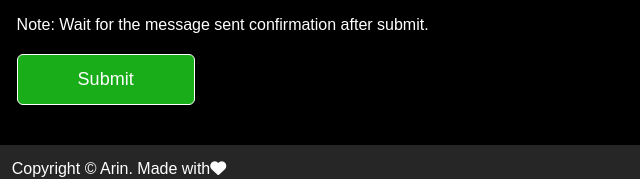
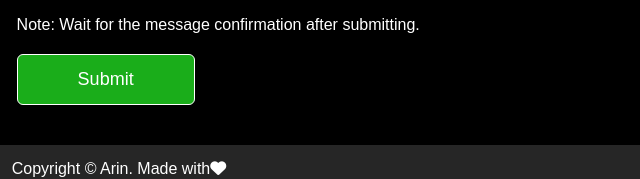
Before and after one commit to arinsshha/portfolio1, a plain HTML site: page index.html in a window 1280 px wide. Shown: the part 3437-3616 px from the top of the page, 521-1161 px from the left. Drawn offline with Linux system fonts and the light colour scheme.

Commit message:
Update index.html

```diff
--- a/index.html
+++ b/index.html
@@ -156,7 +156,7 @@
                     <input type="text" name="Name" placeholder="Your Name" required>
                     <input type="email" name="Email" placeholder="Your Email" required>
                     <textarea name="Message" rows="6" placeholder="Your Message"></textarea>
-                    <p>Note: Wait for the message sent confirmation after submit.</p>
+                    <p>Note: Wait for the message confirmation after submitting.</p>
                     <button type="submit" class="btn btn2">Submit</button>
                 </form>
                 <span id="msg"></span>
```
